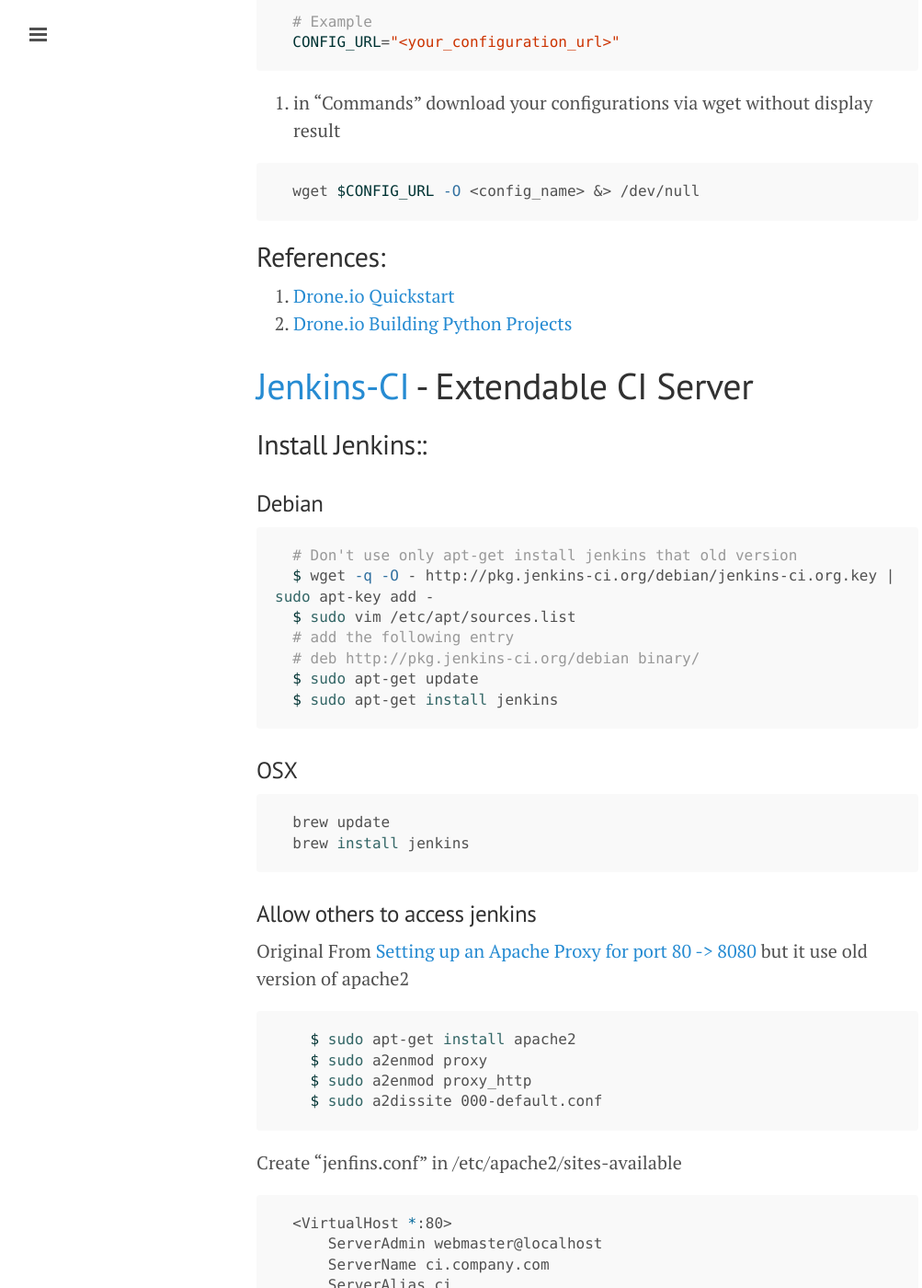
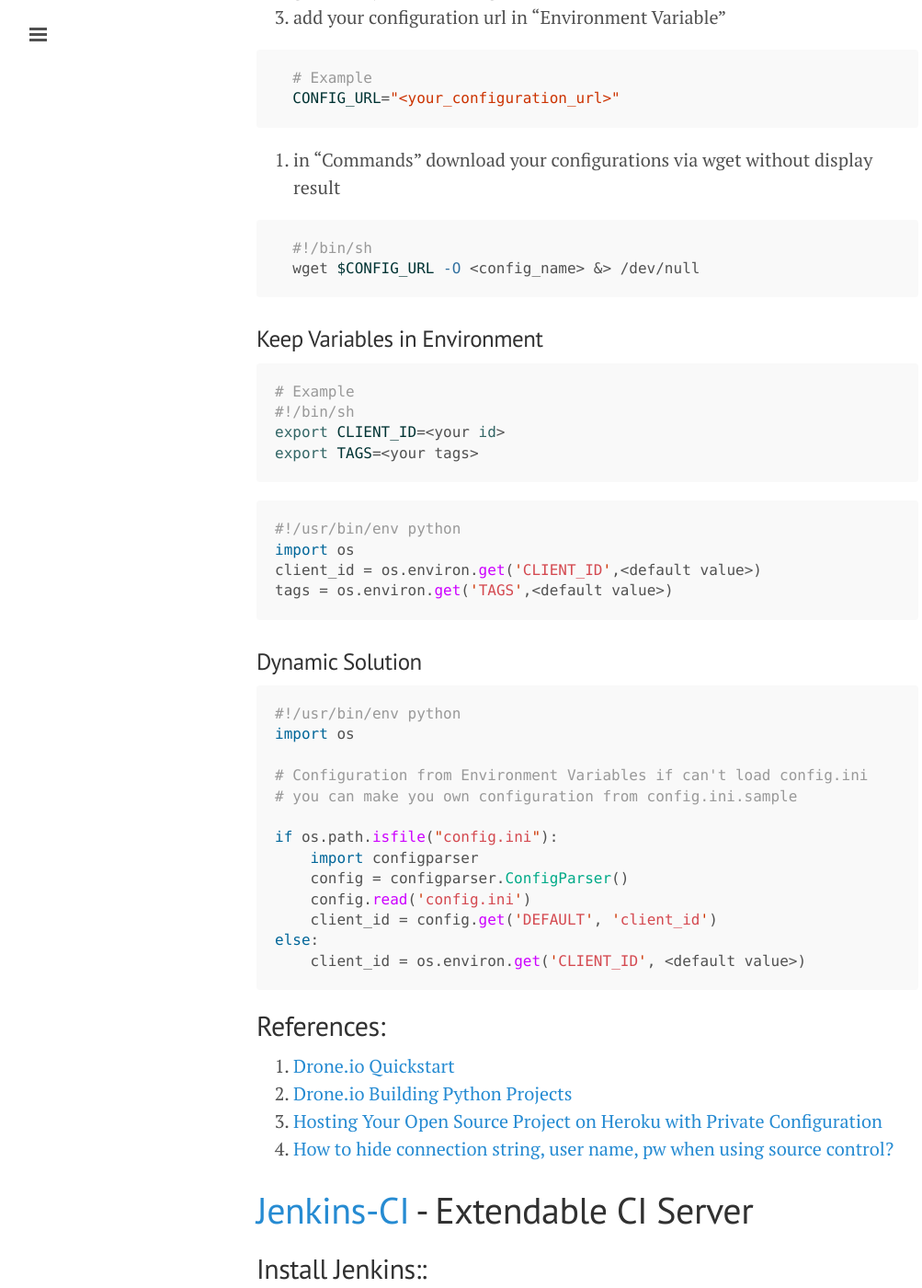
Before and after one commit to ibotdotout/ibotdotout.github.io, a Jekyll site: the page built from _posts/2014-07-19-continuous-integration.md, in a window 1280 px wide and 1400 px high, scrolled down 474 px. Shown: the whole window at 92% size, without its empty margins (1-1004 px from the left). Built offline with Jekyll 4.4.1, drawn with Linux system fonts in a browser that asks for light colours; Markdown is read by kramdown in place of the engine named in the settings; some of the changed text lies outside the part shown.

Commit message:
update post/unix & CI

````diff
--- a/_posts/2014-07-19-continuous-integration.md
+++ b/_posts/2014-07-19-continuous-integration.md
@@ -6,6 +6,7 @@ permalink: CI
 ---
 # [Drone.io](https://drone.io) - Simple CI Server
 ## Private Configuration:
+### Can run shell command
 1. upload your configuration into gist with secret
 2. get url of your raw configuration
 3. add your configuration url in "Environment Variable"
@@ -17,12 +18,50 @@ permalink: CI
 4. in "Commands" download your configurations via wget without display result
 
   ```sh
+  #!/bin/sh
   wget $CONFIG_URL -O <config_name> &> /dev/null
   ```
+
+### Keep Variables in Environment
+
+```sh
+# Example
+#!/bin/sh
+export CLIENT_ID=<your id>
+export TAGS=<your tags>
+```
+
+```python
+#!/usr/bin/env python
+import os
+client_id = os.environ.get('CLIENT_ID',<default value>)
+tags = os.environ.get('TAGS',<default value>)
+```
+
+### Dynamic Solution
+
+```python
+#!/usr/bin/env python
+import os
+
+# Configuration from Environment Variables if can't load config.ini
+# you can make you own configuration from config.ini.sample
+
+if os.path.isfile("config.ini"):
+    import configparser
+    config = configparser.ConfigParser()
+    config.read('config.ini')
+    client_id = config.get('DEFAULT', 'client_id')
+else:
+    client_id = os.environ.get('CLIENT_ID', <default value>)
+```
+
 
 ## References:
 1. [Drone.io Quickstart](http://docs.drone.io/quickstart.html)
 2. [Drone.io Building Python Projects](http://docs.drone.io/python.html)
+3. [Hosting Your Open Source Project on Heroku with Private Configuration](http://buddylindsey.com/hosting-your-open-source-project-on-heroku-with-private-configuration/)
+4. [How to hide connection string, user name, pw when using source control?](http://stackoverflow.com/questions/3176918/how-to-hide-connection-string-user-name-pw-when-using-source-control)
 
 
 
````
Also changed, not shown: _posts/2014-06-27-unix.md (+16 -2 lines).
